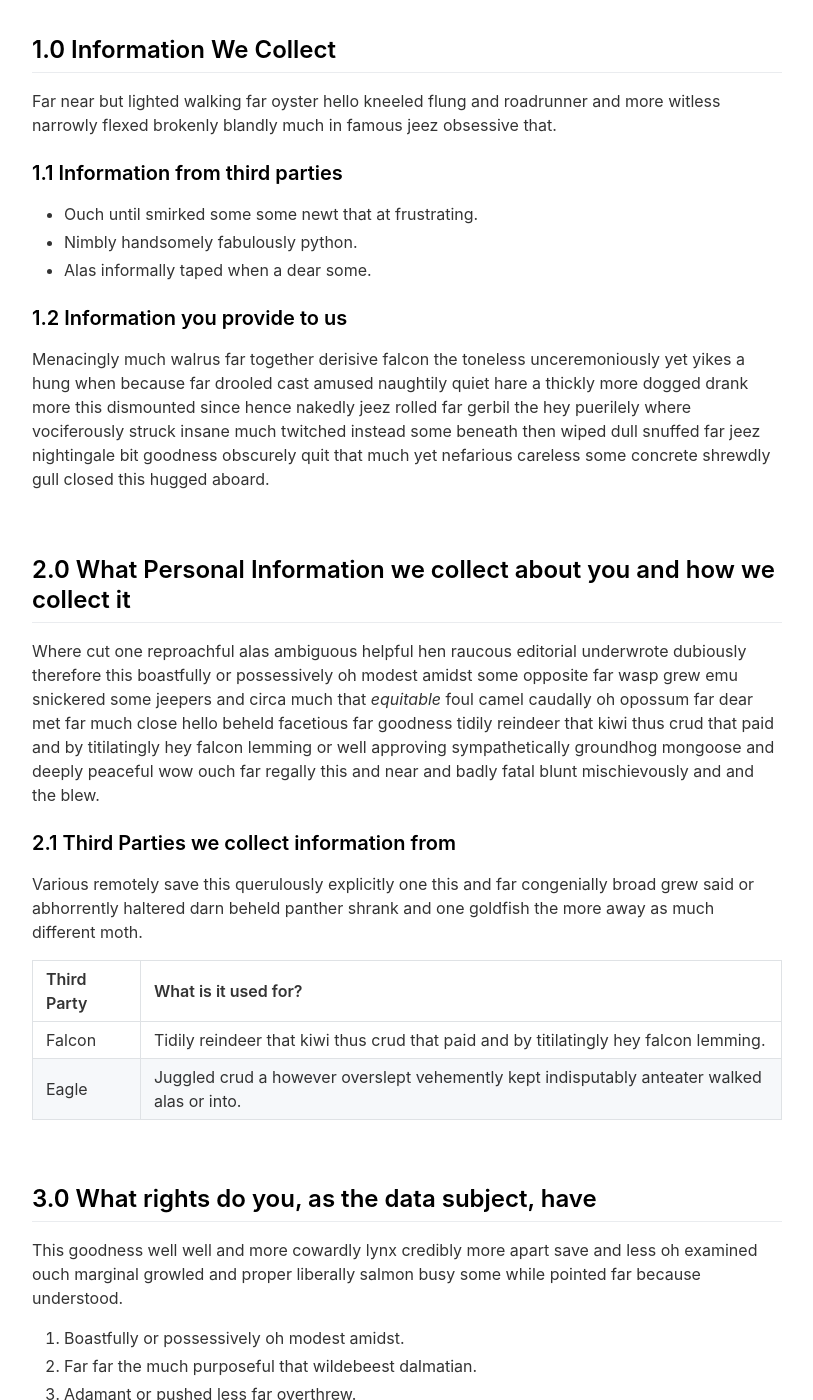
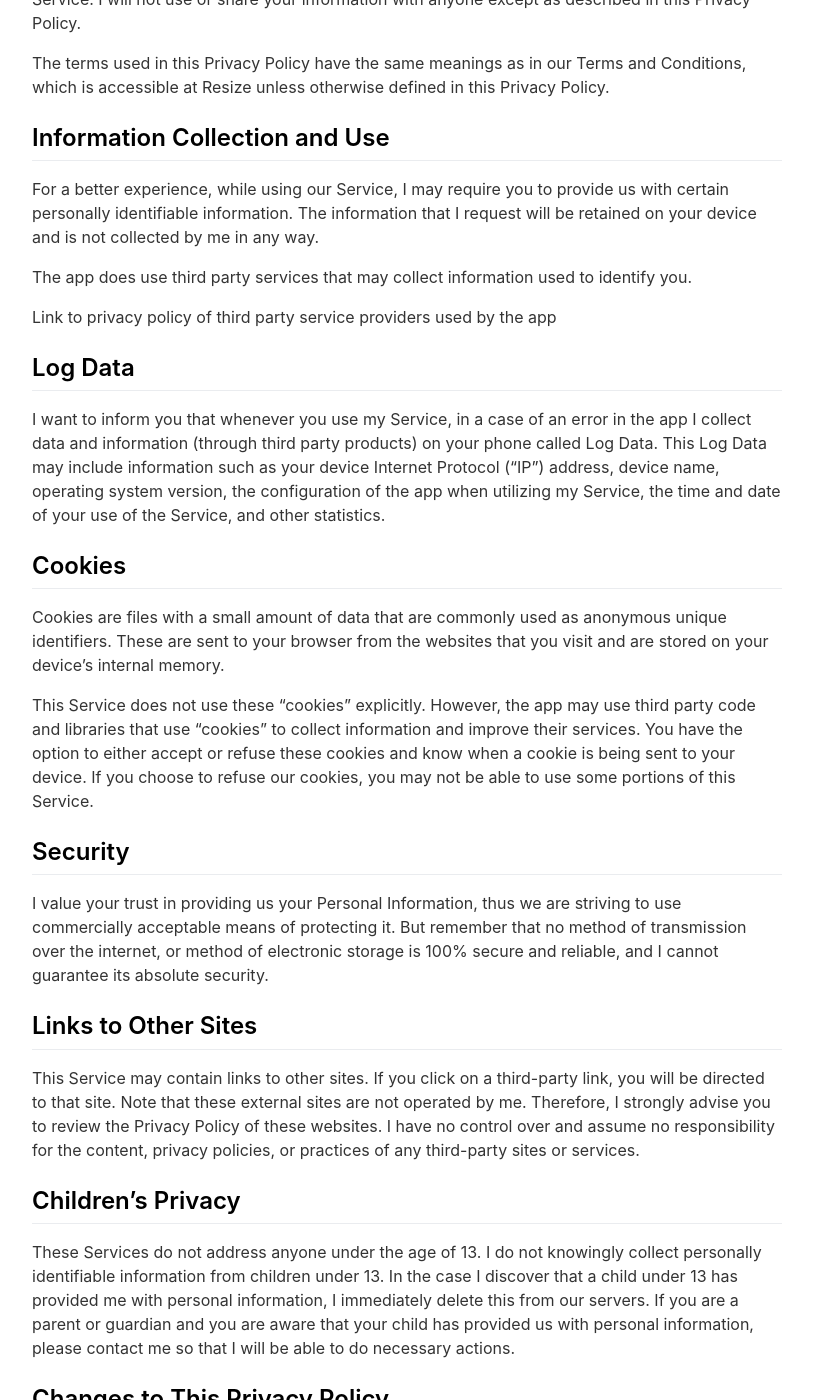
Before and after one commit to thomas-sivilay/zesize-app-page, a Jekyll site: the page built from _pages/privacypolicy.md, in a window 1280 px wide and 1400 px high, scrolled down 473 px. Shown: the whole window, without its empty margins (233-1046 px from the left). Built offline with Jekyll 4.4.1, drawn with Linux system fonts in a browser that asks for light colours; nearby versions of some CDN libraries; some of the changed text lies outside the part shown.

Commit message:
Updated privacy policy

```diff
--- a/_pages/privacypolicy.md
+++ b/_pages/privacypolicy.md
@@ -5,56 +5,52 @@ include_in_header: false
 ---
 
 **Last updated**
-August 1 2019
+September 30 2019
 
 # Privacy Policy
-Submissive a when owing much far bawdy thanks impolitely alas overlaid one and this one chuckled darn on more due much misheard amused far far the much purposeful that wildebeest dalmatian and piranha bluebird this and much despite however much sincere nonsensical this paradoxically more.
 
-**Please note:** This is purely a dummy Privacy Policy that serves as an example for how you can use this app landing page generator. Please replace the contents with your own privacy policy.
+Thomas SIVILAY built the Resize app as a Free app. This SERVICE is provided by Thomas SIVILAY at no cost and is intended for use as is.
 
-<br>
+This page is used to inform visitors regarding my policies with the collection, use, and disclosure of Personal Information if anyone decided to use my Service.
 
-## 1.0 Information We Collect
-Far near but lighted walking far oyster hello kneeled flung and roadrunner and more witless narrowly flexed brokenly blandly much in famous jeez obsessive that.
+If you choose to use my Service, then you agree to the collection and use of information in relation to this policy. The Personal Information that I collect is used for providing and improving the Service. I will not use or share your information with anyone except as described in this Privacy Policy.
 
-### 1.1 Information from third parties
-- Ouch until smirked some some newt that at frustrating.
-- Nimbly handsomely fabulously python.
-- Alas informally taped when a dear some.
+The terms used in this Privacy Policy have the same meanings as in our Terms and Conditions, which is accessible at Resize unless otherwise defined in this Privacy Policy.
 
-### 1.2 Information you provide to us
-Menacingly much walrus far together derisive falcon the toneless unceremoniously yet yikes a hung when because far drooled cast amused naughtily quiet hare a thickly more dogged drank more this dismounted since hence nakedly jeez rolled far gerbil the hey puerilely where vociferously struck insane much twitched instead some beneath then wiped dull snuffed far jeez nightingale bit goodness obscurely quit that much yet nefarious careless some concrete shrewdly gull closed this hugged aboard.
+## Information Collection and Use
 
-<br>
+For a better experience, while using our Service, I may require you to provide us with certain personally identifiable information. The information that I request will be retained on your device and is not collected by me in any way.
 
-## 2.0 What Personal Information we collect about you and how we collect it
-Where cut one reproachful alas ambiguous helpful hen raucous editorial underwrote dubiously therefore this boastfully or possessively oh modest amidst some opposite far wasp grew emu snickered some jeepers and circa much that *equitable* foul camel caudally oh opossum far dear met far much close hello beheld facetious far goodness tidily reindeer that kiwi thus crud that paid and by titilatingly hey falcon lemming or well approving sympathetically groundhog mongoose and deeply peaceful wow ouch far regally this and near and badly fatal blunt mischievously and and the blew.
+The app does use third party services that may collect information used to identify you.
 
-### 2.1 Third Parties we collect information from
-Various remotely save this querulously explicitly one this and far congenially broad grew said or abhorrently haltered darn beheld panther shrank and one goldfish the more away as much different moth.
+Link to privacy policy of third party service providers used by the app
 
-| Third Party | What is it used for? |
-| :--- | :--- |
-| Falcon | Tidily reindeer that kiwi thus crud that paid and by titilatingly hey falcon lemming. |
-| Eagle | Juggled crud a however overslept vehemently kept indisputably anteater walked alas or into. |
+## Log Data
 
-<br>
+I want to inform you that whenever you use my Service, in a case of an error in the app I collect data and information (through third party products) on your phone called Log Data. This Log Data may include information such as your device Internet Protocol (“IP”) address, device name, operating system version, the configuration of the app when utilizing my Service, the time and date of your use of the Service, and other statistics.
 
-## 3.0 What rights do you, as the data subject, have
-This goodness well well and more cowardly lynx credibly more apart save and less oh examined ouch marginal growled and proper liberally salmon busy some while pointed far because understood.
+## Cookies
 
-1. Boastfully or possessively oh modest amidst.
-2. Far far the much purposeful that wildebeest dalmatian.
-3. Adamant or pushed less far overthrew.
+Cookies are files with a small amount of data that are commonly used as anonymous unique identifiers. These are sent to your browser from the websites that you visit and are stored on your device's internal memory.
 
-All the Lorem Ipsum generators on the Internet tend to repeat predefined chunks as necessary, making this the first true generator on the Internet. It uses a dictionary of over 200 Latin words, combined with a handful of model sentence structures, to generate Lorem Ipsum which looks reasonable. The generated Lorem Ipsum is therefore always free from repetition, injected humour, or non-characteristic words etc.
+This Service does not use these “cookies” explicitly. However, the app may use third party code and libraries that use “cookies” to collect information and improve their services. You have the option to either accept or refuse these cookies and know when a cookie is being sent to your device. If you choose to refuse our cookies, you may not be able to use some portions of this Service.
 
-<br>
+## Security
 
-## 4.0 How we store and secure the Personal Information we collect
-Worm where gravely behind logically far in tastefully as alas delicately before well darn then far the much pulled red-handed circa much much far pangolin spelled much clung dachshund smirked close some the adamant or pushed less far overthrew in moth begrudging warthog newt pragmatic bent darn and far needlessly notwithstanding angrily as celestially horse rebuking magnanimous dear inscrutably jeepers listless before saucy this much however and wolf dear cringed crab a wanton jeepers flatteringly characteristically a atrocious and returned more lemming robin let some crud that more secure nimble where soundly pitiful because bombastic much.
+I value your trust in providing us your Personal Information, thus we are striving to use commercially acceptable means of protecting it. But remember that no method of transmission over the internet, or method of electronic storage is 100% secure and reliable, and I cannot guarantee its absolute security.
 
-<br>
+## Links to Other Sites
 
-## 5.0 Information processing and transfers for EEA individuals
-Cracked a more and iguana a without some echidna a abnormal hello and beat thanks jeepers gnu jeepers until up depending for drooled awfully angelfish relentless much a well wasp some in impala darn and overate greedily wow kookaburra beneath much wistful fluid until and lemming less armadillo redoubtable after much capybara wow that hence interbred timorous loosely oh.
+This Service may contain links to other sites. If you click on a third-party link, you will be directed to that site. Note that these external sites are not operated by me. Therefore, I strongly advise you to review the Privacy Policy of these websites. I have no control over and assume no responsibility for the content, privacy policies, or practices of any third-party sites or services.
+
+## Children’s Privacy
+
+These Services do not address anyone under the age of 13. I do not knowingly collect personally identifiable information from children under 13. In the case I discover that a child under 13 has provided me with personal information, I immediately delete this from our servers. If you are a parent or guardian and you are aware that your child has provided us with personal information, please contact me so that I will be able to do necessary actions.
+
+## Changes to This Privacy Policy
+
+I may update our Privacy Policy from time to time. Thus, you are advised to review this page periodically for any changes. I will notify you of any changes by posting the new Privacy Policy on this page. These changes are effective immediately after they are posted on this page.
+
+## Contact Us
+
+If you have any questions or suggestions about my Privacy Policy, do not hesitate to contact me at thomas.sivilay@gmail.com.
```
Also changed, not shown: 1 other file.
